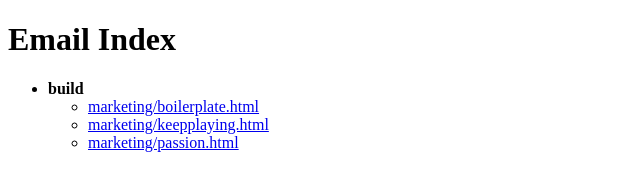
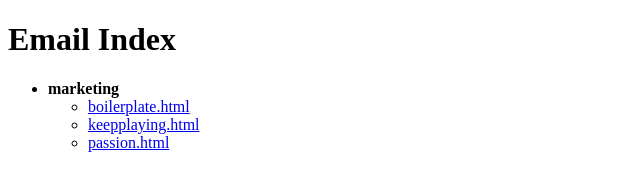
Before and after one commit to AmjedAgabani/phw-email-templates-marketing, a plain HTML site: page index.html in a window 1280 px wide. Shown: the whole page, without its empty margins (0-640 px from the left). Drawn offline with Linux system fonts and the light colour scheme.

Commit message:
Update documentation

```diff
--- a/index.html
+++ b/index.html
@@ -6,7 +6,7 @@
   <body>
     <h1>Email Index</h1>
     <ul>
-    <li><strong>build</strong><ul><li><a href="build/marketing/boilerplate.html">marketing/boilerplate.html</a></li><li><a href="build/marketing/keepplaying.html">marketing/keepplaying.html</a></li><li><a href="build/marketing/passion.html">marketing/passion.html</a></li></ul></li>
+    <li><strong>marketing</strong><ul><li><a href="marketing/boilerplate.html">boilerplate.html</a></li><li><a href="marketing/keepplaying.html">keepplaying.html</a></li><li><a href="marketing/passion.html">passion.html</a></li></ul></li>
     </ul>
   </body>
   </html>
```
